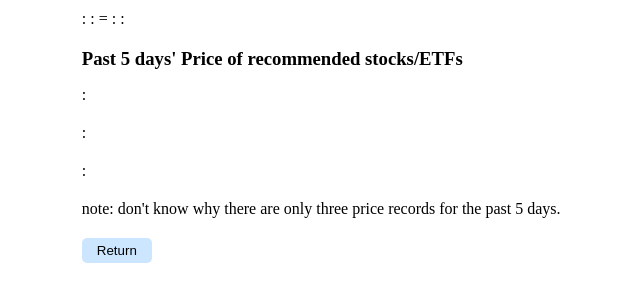
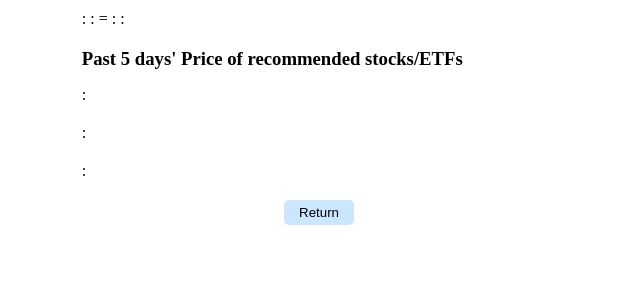
Before and after one commit to laura310/Stocks-Recommendation-Engine, a Flask app: template templates/calculateResult.html in a window 1280 px wide. Shown: the part 233-535 px from the top of the page, without its empty margins (179-819 px from the left). Run offline with Flask 2, Linux system fonts and the light colour scheme; the template is opened without the code that fills it, so the values that code supplies are empty.

Commit message:
modified index.html

```diff
--- a/templates/calculateResult.html
+++ b/templates/calculateResult.html
@@ -49,7 +49,6 @@
 	<p> {{var_top3_stocks[0]}}: {{var_top3_pastInfo[0]}} <p>
 	<p> {{var_top3_stocks[1]}}: {{var_top3_pastInfo[1]}} <p>
 	<p> {{var_top3_stocks[2]}}: {{var_top3_pastInfo[2]}} <p>
-	<p> note: don't know why there are only three price records for the past 5 days. </p>
 
 
  	<button id="returnButton" class="return-button" >Return</button>
```
